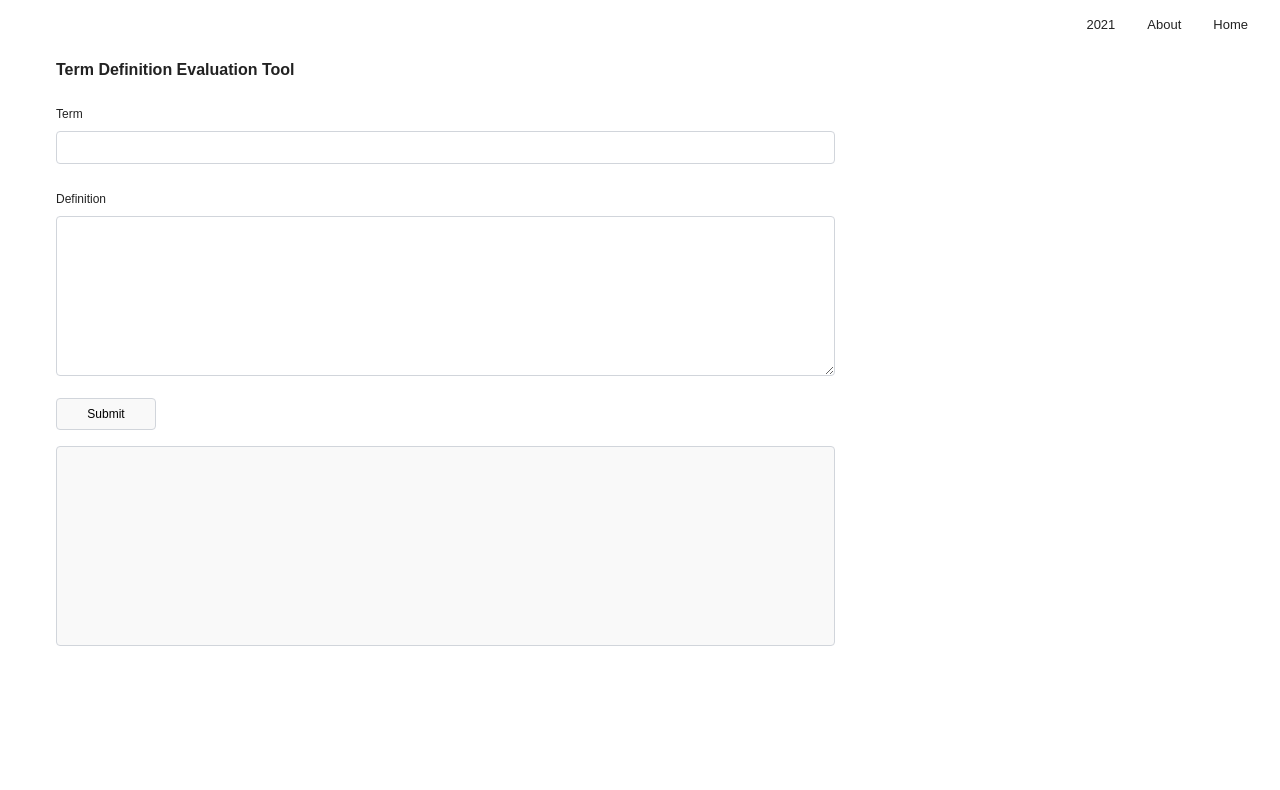
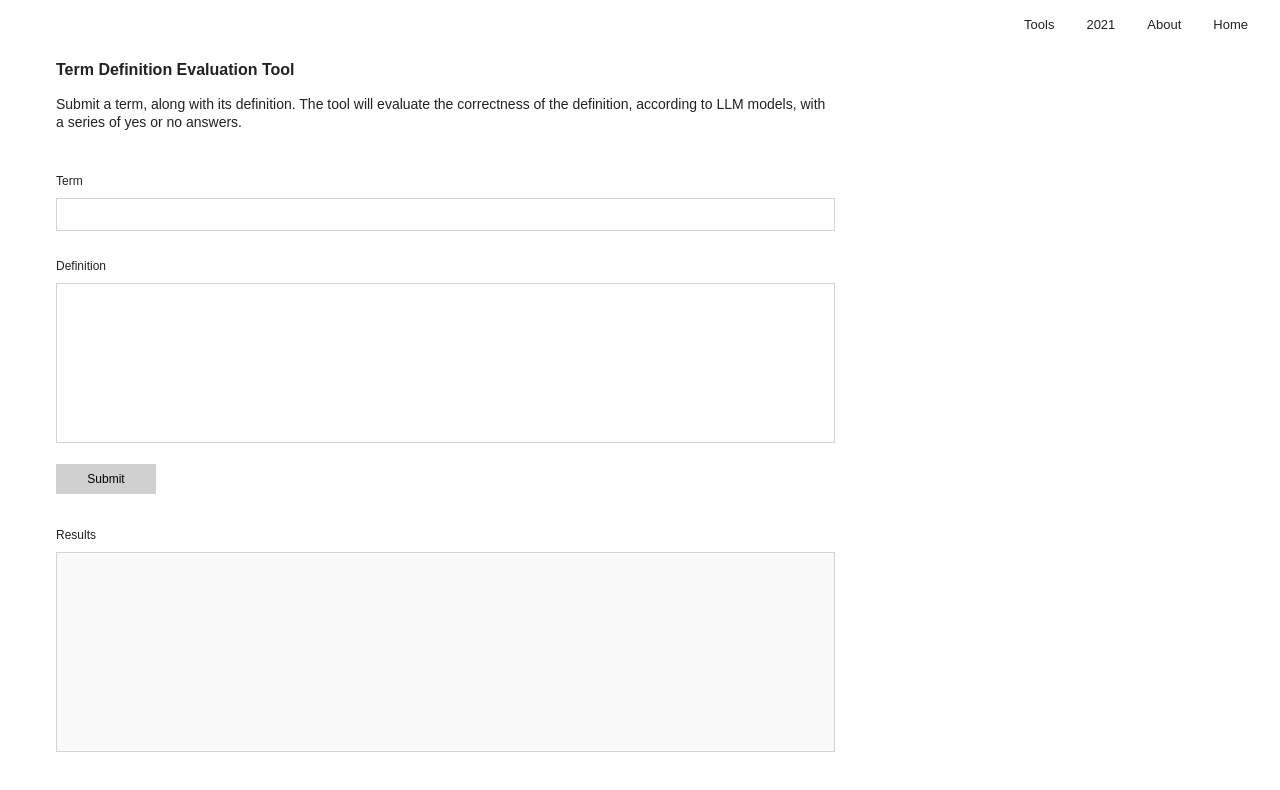
Before and after one commit to justinguevara/www.justinguevara.ca, a React (Vite) app: page /tools in a window 1280 px wide. Shown: the top 790 px of the page. Built offline with nearby package versions, Linux system fonts and the light colour scheme.

Commit message:
implement term evaulation tool ui

```diff
--- a/src/components/MainNavigation.tsx
+++ b/src/components/MainNavigation.tsx
@@ -7,7 +7,7 @@ function MainNavigation (): JSX.Element {
         <div className="mobile-menu-bar"><span className="dashicons dashicons-menu" id="open-menu-button"></span></div>
         <div className="header-menu-primary" id="header-navigation">
             <ul className="menu" id="menu-menu-1">
-                {/*<li className="menu-item menu-item-home menu-item-object-custom menu-item-type-custom"><Link to="/tools">Tools</Link></li>*/}
+                {<li className="menu-item menu-item-home menu-item-object-custom menu-item-type-custom"><Link to="/tools">Tools</Link></li>}
                 {/*<li className="menu-item menu-item-home menu-item-object-custom menu-item-type-custom"><Link to="/q">?</Link></li>*/}
                 <li className="menu-item menu-item-home menu-item-object-custom menu-item-type-custom"><Link to="/music">2021</Link></li>
                 <li className="menu-item menu-item-home menu-item-object-custom menu-item-type-custom"><Link to="/about">About</Link></li>
--- a/src/components/pages/toolspage/ToolsPage.tsx
+++ b/src/components/pages/toolspage/ToolsPage.tsx
@@ -47,9 +47,11 @@ export default function ToolsPage (): JSX.Element {
     <>
       <MainNavigation />
       <div className="jg-page-container">
-        <h1 className="jg-page-heading">Term Definition Evaluation Tool</h1>
         <div className="jg-two-column-layout">
           <div className="jg-column jg-column-2-3">
+            <h1 className="jg-page-heading">Term Definition Evaluation Tool</h1>
+            <h1 className="jg-subheading">Submit a term, along with its definition. The tool will evaluate the correctness of the definition, according to LLM models, with a series of yes or no answers.</h1>
+
             <form onSubmit={handle_submit}>
               <h2 className="jg-heading">Term</h2>
               <input
@@ -67,7 +69,9 @@ export default function ToolsPage (): JSX.Element {
               <button type="submit" className="jg-submit-button" disabled={isSubmitting}>
                 {isSubmitting ? '...' : 'Submit'}
               </button>
-              <div className="jg-mt-1rem"></div>
+              <div className="jg-mt-2rem"></div>
+
+              <h2 className="jg-heading">Results</h2>
               <div className="jg-response-data">
                 {results}
               </div>
--- a/src/components/pages/toolspage/style.css
+++ b/src/components/pages/toolspage/style.css
@@ -43,8 +43,8 @@
   height: 10rem;
   padding: 0.5rem;
   border: 1px solid #d1d5db;
-  border-radius: 0.25rem;
   font-family: inherit;
+  resize: none;
 }
 
 .jg-input {
@@ -52,7 +52,6 @@
   padding: 0.5rem;
   margin-bottom: 1rem;
   border: 1px solid #d1d5db;
-  border-radius: 0.25rem;
 }
 
 .jg-mb-1rem {
@@ -63,18 +62,27 @@
   margin-top: 1rem;
 }
 
+.jg-mt-2rem {
+  margin-top: 2rem;
+}
+
 .jg-heading {
   margin-bottom: 0.5rem;
   font-size: 12px;
   font-weight: normal;
 }
 
+.jg-subheading {
+  margin-bottom: 2.5rem;
+  font-size: 14px;
+  font-weight: normal;
+}
+
 .jg-submit-button {
   width: 100px;
   padding: 8px;
-  border: 1px solid #d1d5db;
-  border-radius: 0.25rem;
-  background-color: #f9f9f9;
+  border: 0;
+  background-color: #d0d0d0;
   cursor: pointer;
   transition: background-color 0.3s;
   font-size: 12px!important;
@@ -85,10 +93,8 @@
 }
 
 .jg-response-data {
-  margin-top: 1rem;
   padding: 0.5rem;
   border: 1px solid #d1d5db;
-  border-radius: 0.25rem;
   background-color: #f9f9f9;
   height: 200px;
   overflow-y: auto;
```
